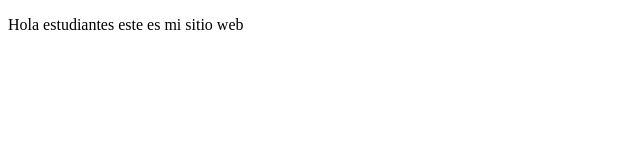
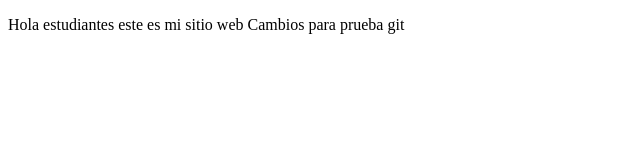
Before and after one commit to AlejandroGomezV/proyectoDemoCursoPrework, a plain HTML site: page index.html in a window 1280 px wide. Shown: the whole page, without its empty margins (0-640 px from the left). Drawn offline with Linux system fonts and the light colour scheme.

Commit message:
cambios en vscode

```diff
--- a/index.html
+++ b/index.html
@@ -9,6 +9,7 @@
 <body>
     <p>
         Hola estudiantes este es mi sitio web
+        Cambios para prueba git
     </p>
 </body>
 </html>
```
